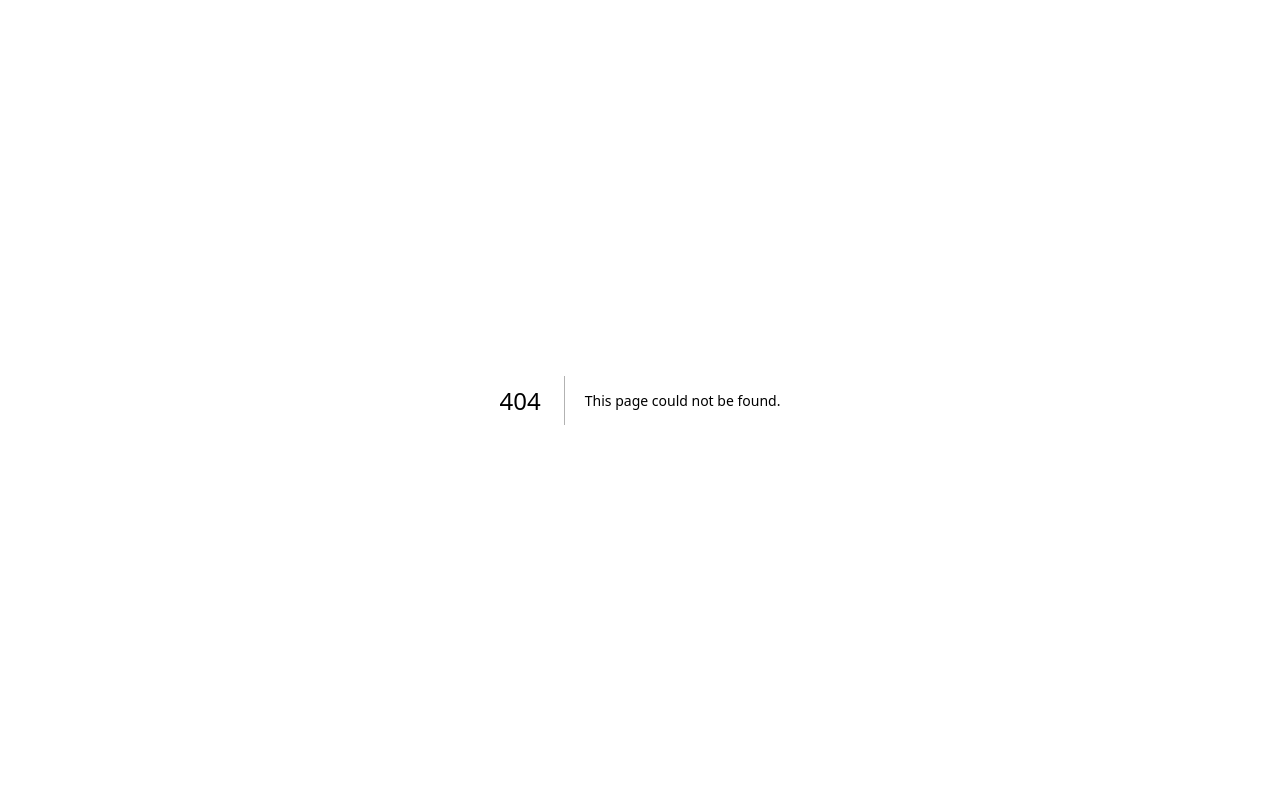
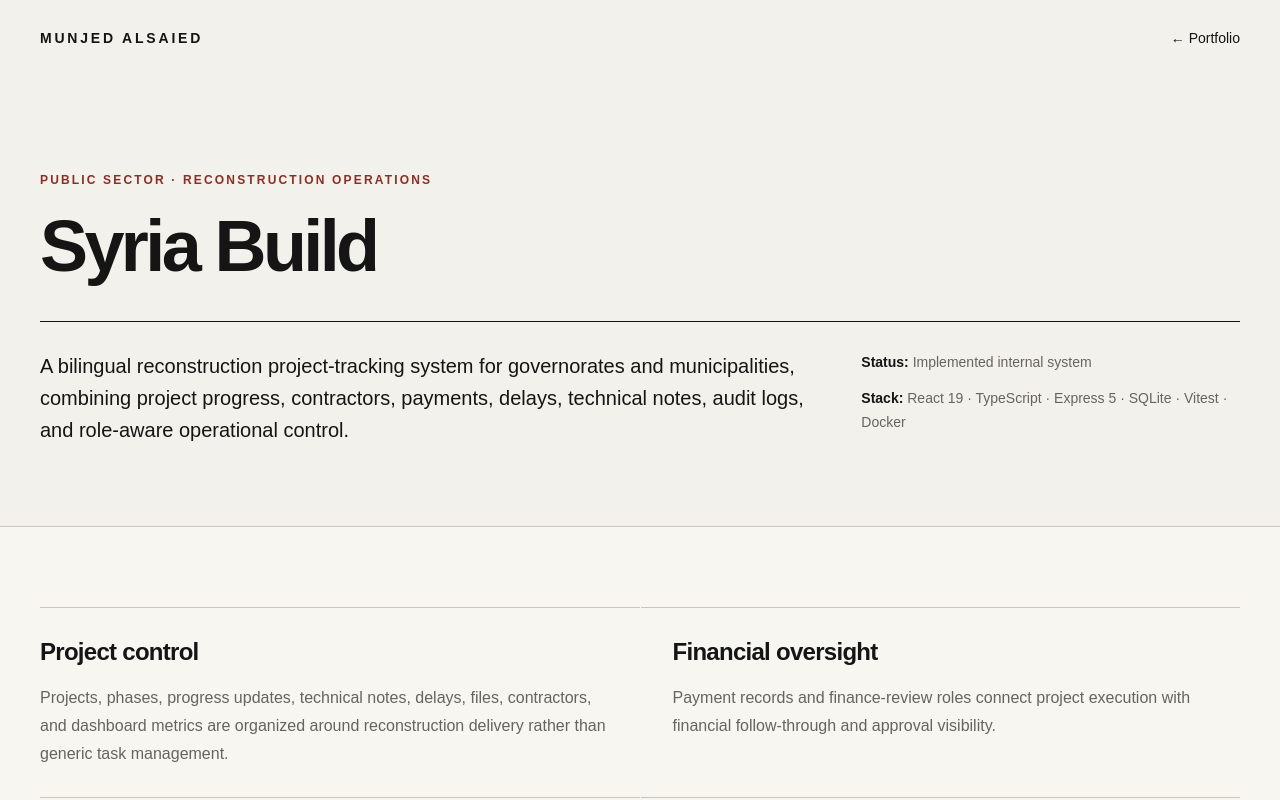
Before and after one commit to munjed80/munjed-portfolio, a Next.js app: page /work/syria-build in a window 1280 px wide. Before the commit this address had no page. Shown: the top 800 px of the page. Built offline with nearby package versions, Linux system fonts and the light colour scheme.

Commit message:
feat: add Syria Build case study

```diff
--- /dev/null
+++ b/app/work/syria-build/page.tsx
@@ -0,0 +1,22 @@
+import { PortfolioCaseSummary } from "../../../components/portfolio-case-summary";
+
+export const metadata = { title: "Syria Build | Munjed Alsaied" };
+
+export default function SyriaBuildCaseStudy() {
+  return (
+    <PortfolioCaseSummary
+      eyebrow="Public Sector · Reconstruction Operations"
+      title="Syria Build"
+      status="Implemented internal system"
+      summary="A bilingual reconstruction project-tracking system for governorates and municipalities, combining project progress, contractors, payments, delays, technical notes, audit logs, and role-aware operational control."
+      stack="React 19 · TypeScript · Express 5 · SQLite · Vitest · Docker"
+      sections={[
+        { title: "Project control", body: "Projects, phases, progress updates, technical notes, delays, files, contractors, and dashboard metrics are organized around reconstruction delivery rather than generic task management." },
+        { title: "Financial oversight", body: "Payment records and finance-review roles connect project execution with financial follow-through and approval visibility." },
+        { title: "Security model", body: "Session authentication, bcrypt password hashing, role-based write permissions, CSRF protection, rate limiting, password policy enforcement, and audit logs are implemented in the backend." },
+        { title: "Verification", body: "The repository documents a production build path and 63 Vitest/Supertest tests covering server integration and password-policy behavior." },
+      ]}
+      boundary="Presented as an implemented internal reconstruction-management system. Deployment credentials, operational records, and government-sensitive data are intentionally excluded from the public portfolio."
+    />
+  );
+}
```
